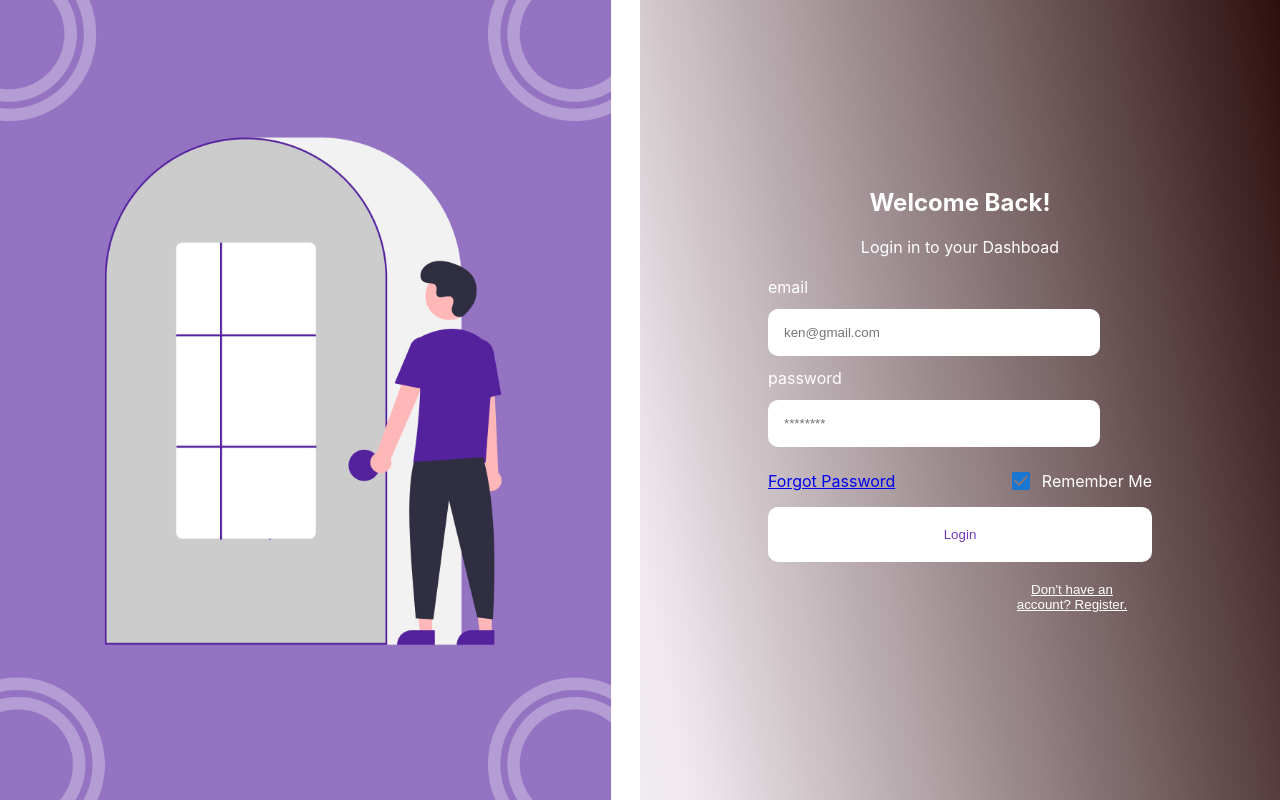
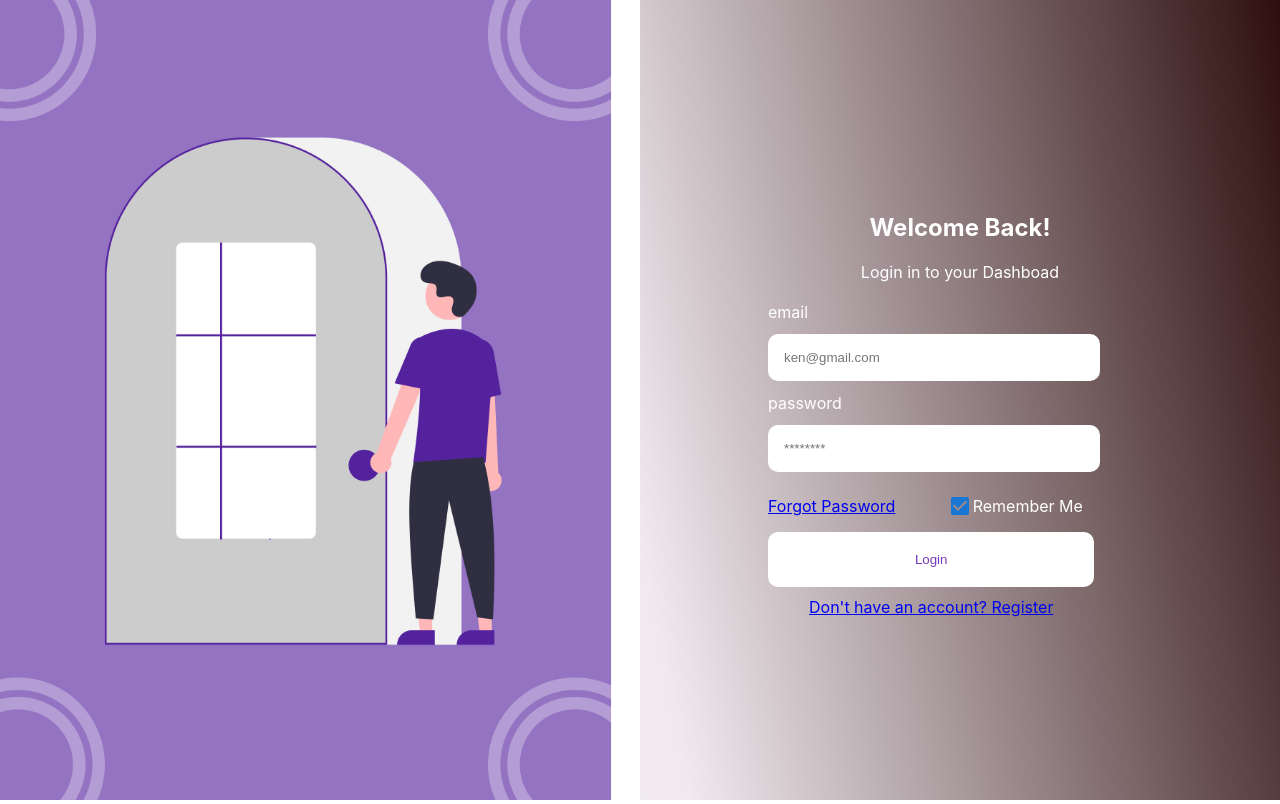
Before and after one commit to Longlasting1805/new-wallet, a React (Create React App) app: page / in a window 1280 px wide. Built offline with nearby package versions, Linux system fonts and the light colour scheme.

Commit message:
login refactor

```diff
--- a/src/App.css
+++ b/src/App.css
@@ -102,12 +102,12 @@ button{
 }
 .remember{
   display: flex;
+  margin-right: 18%;
 }
 .link-btn{
   background: none;
   color: white;
   text-decoration: underline;
-  margin-left: 14rem;
 }
 .img{
   height: 100%;
@@ -278,3 +278,18 @@ input{
   margin-top: 1%;
   margin-right: 31%;
 }
+
+.login-btn{
+  width: 85%;
+}
+
+.remember-box{
+  margin-left: -8px;
+}
+
+.dont-have-acc-btn{
+  margin-right: 15%;
+  position: relative;
+  top: 10px;
+
+}
--- a/src/Forgotpassword.jsx
+++ b/src/Forgotpassword.jsx
@@ -44,7 +44,7 @@ return(
         <input value={email} onChange={(e) => setEmail(e.target.value)} type="email" placeholder="Email Address" id="email" name="email"/>
         <button onClick={handleOpen}>Next</button>
 
-        <button className="link-btn" onClick={() => navigate('/login')}> cancel</button>
+        <button className="cancel-btn" onClick={() => navigate('/login')}> cancel</button>
 
          <Modal
                 open={open}
--- a/src/Login.jsx
+++ b/src/Login.jsx
@@ -40,12 +40,12 @@ export const Login = (props) => {
                <a href="/forgot" className="forgetp" >Forgot Password</a>
             <div className="remember">
     <Checkbox {...label} defaultChecked/>
-                <p>Remember Me</p>
+                <p className="remember-box">Remember Me</p>
                 </div>
                </div>
-                <button>Login</button>
+                <button className="login-btn">Login</button>
             </form>
-            <button className="link-btn" onClick={() => navigate('/register')}> Don't have an account? Register.</button>
+            <a href="url" className="dont-have-acc-btn" onClick={() => navigate('/register')}>Don't have an account? Register</a>
 
           </div>
               </div>
```
